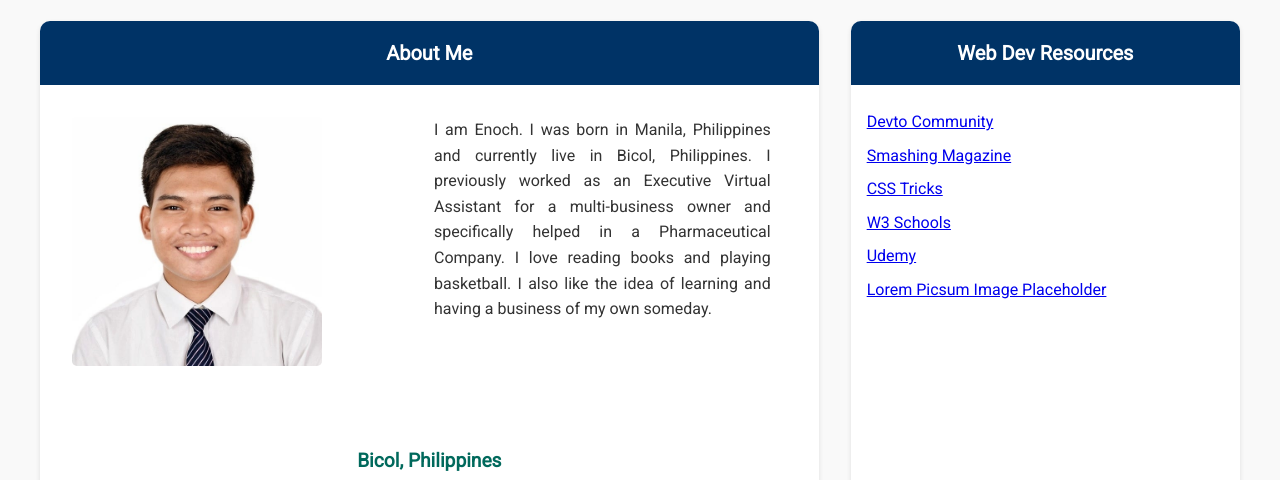
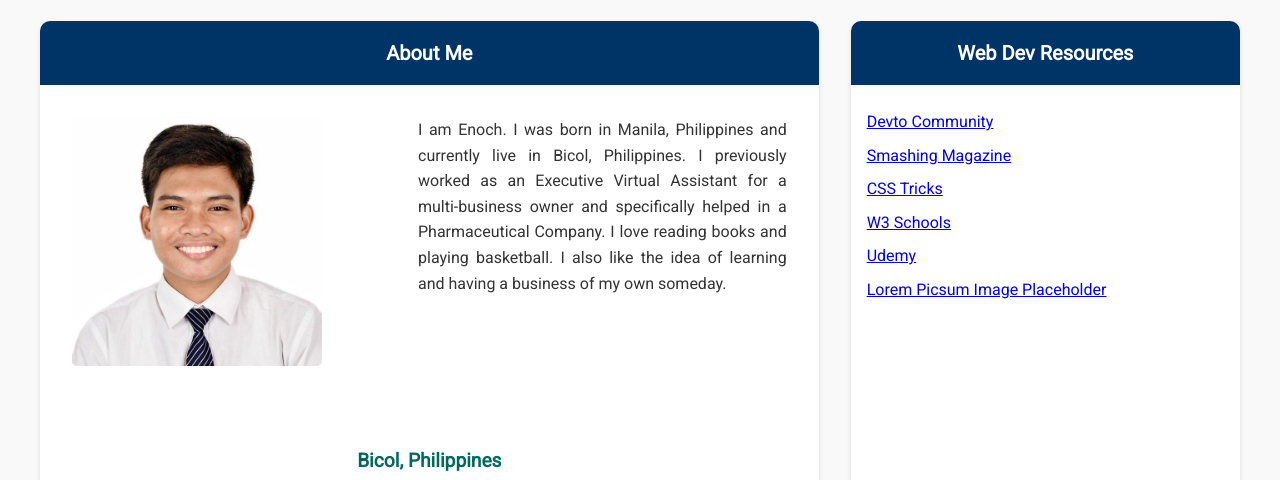
Before and after one commit to enochpalayar/wdd131, a plain HTML site: page index.html in a window 1280 px wide. Shown: the part 320-800 px from the top of the page. Drawn offline with Linux system fonts and the light colour scheme.

Commit message:
Removed Padding for p.bio

```diff
--- a/styles/base.css
+++ b/styles/base.css
@@ -125,7 +125,6 @@ h1.my-name {
     margin: 2rem;
     text-align: justify;
     overflow-wrap: break-word;
-    padding: 0 1rem;
 }
 
 .card h3 {
```
